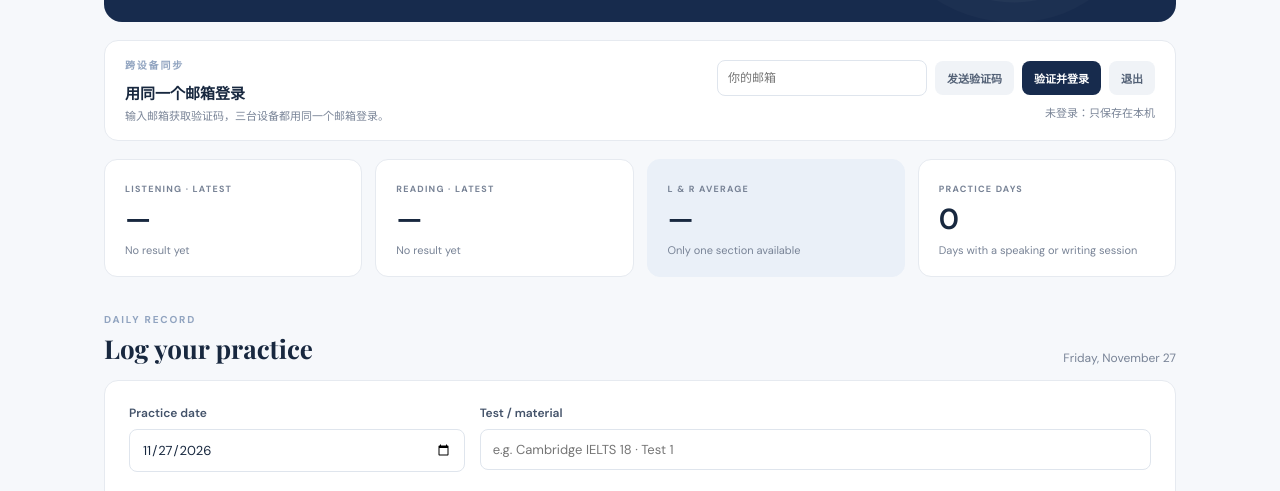
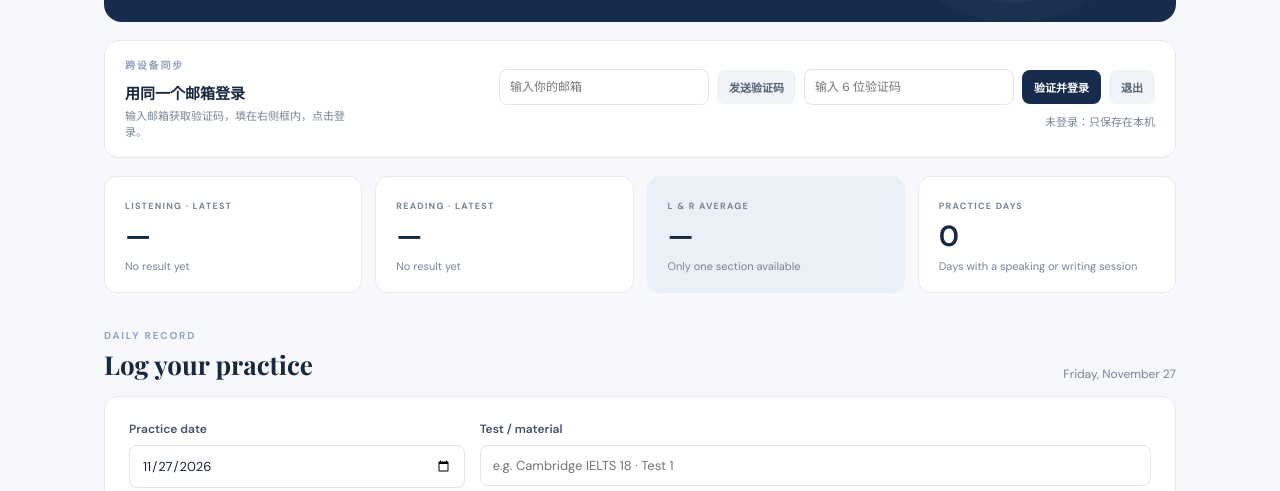
Before and after one commit to y2752902-ui/iletstraker, a plain HTML site: page index.html in a window 1280 px wide. Shown: the part 306-797 px from the top of the page. Drawn offline with nearby package versions, Linux system fonts and the light colour scheme; a web font is replaced by a local one.

Commit message:
Update index.html

```diff
--- a/index.html
+++ b/index.html
@@ -30,17 +30,18 @@
       <div>
         <p class="eyebrow">跨设备同步</p>
         <h3>用同一个邮箱登录</h3>
-        <p class="sync-hint">输入邮箱获取验证码，三台设备都用同一个邮箱登录。</p>
+        <p class="sync-hint">输入邮箱获取验证码，填在右侧框内，点击登录。</p>
       </div>
-      <div class="sync-controls">
-        <input id="emailInput" type="email" placeholder="你的邮箱">
+      <div class="sync-controls" style="flex-wrap: wrap;">
+        <input id="emailInput" type="email" placeholder="输入你的邮箱">
         <button id="loginBtn" class="button button-small button-quiet" type="button">发送验证码</button>
 
-        <input id="emailOtp" type="text" placeholder="输入邮件里的 6 位验证码" maxlength="6" hidden>
-        <button id="verifyBtn" class="button button-small button-primary" type="button" hidden>验证并登录</button>
+        <!-- 去掉了 hidden，直接显示 -->
+        <input id="emailOtp" type="text" placeholder="输入 6 位验证码" maxlength="6" style="width: 130px;">
+        <button id="verifyBtn" class="button button-small button-primary" type="button">验证并登录</button>
 
         <button id="logoutBtn" class="button button-small button-quiet" type="button" hidden>退出</button>
-        <span id="syncStatus">未登录：只保存在本机</span>
+        <span id="syncStatus" style="width: 100%;">未登录：只保存在本机</span>
       </div>
     </section>
 
```
